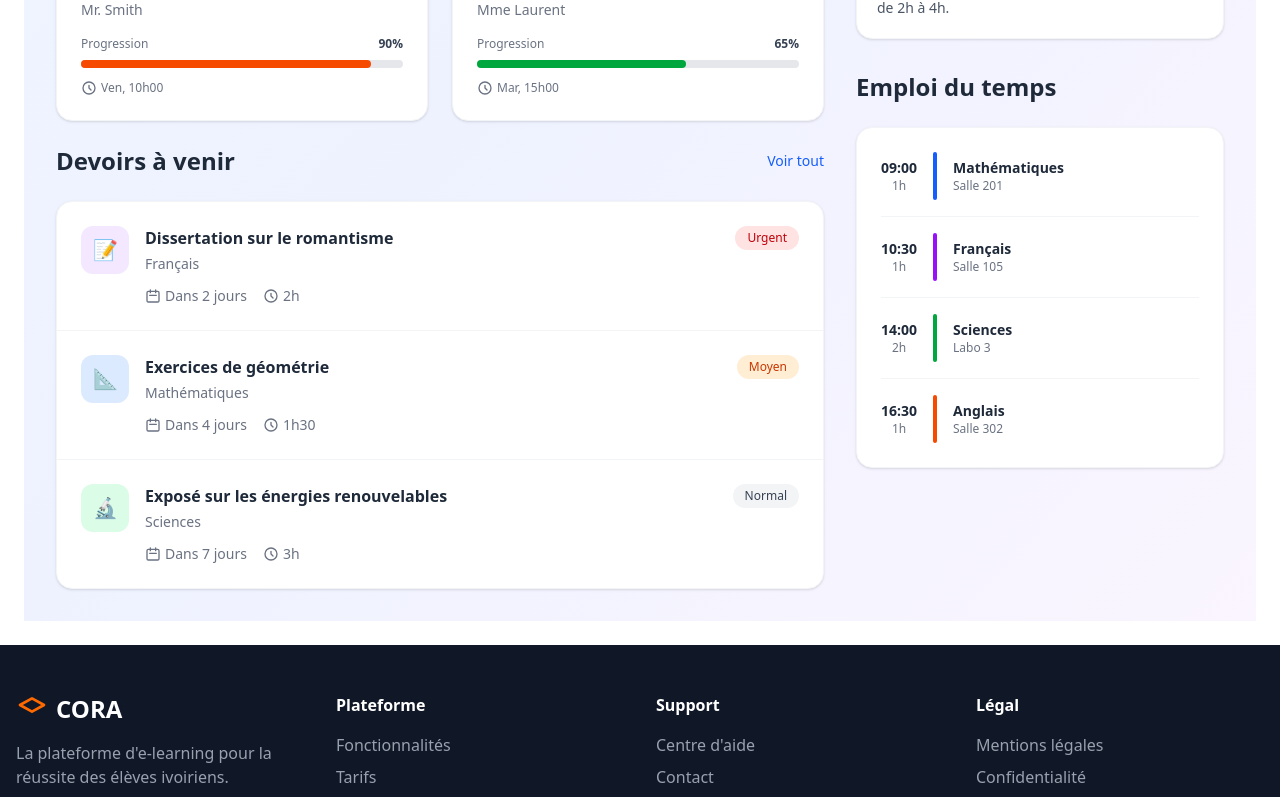
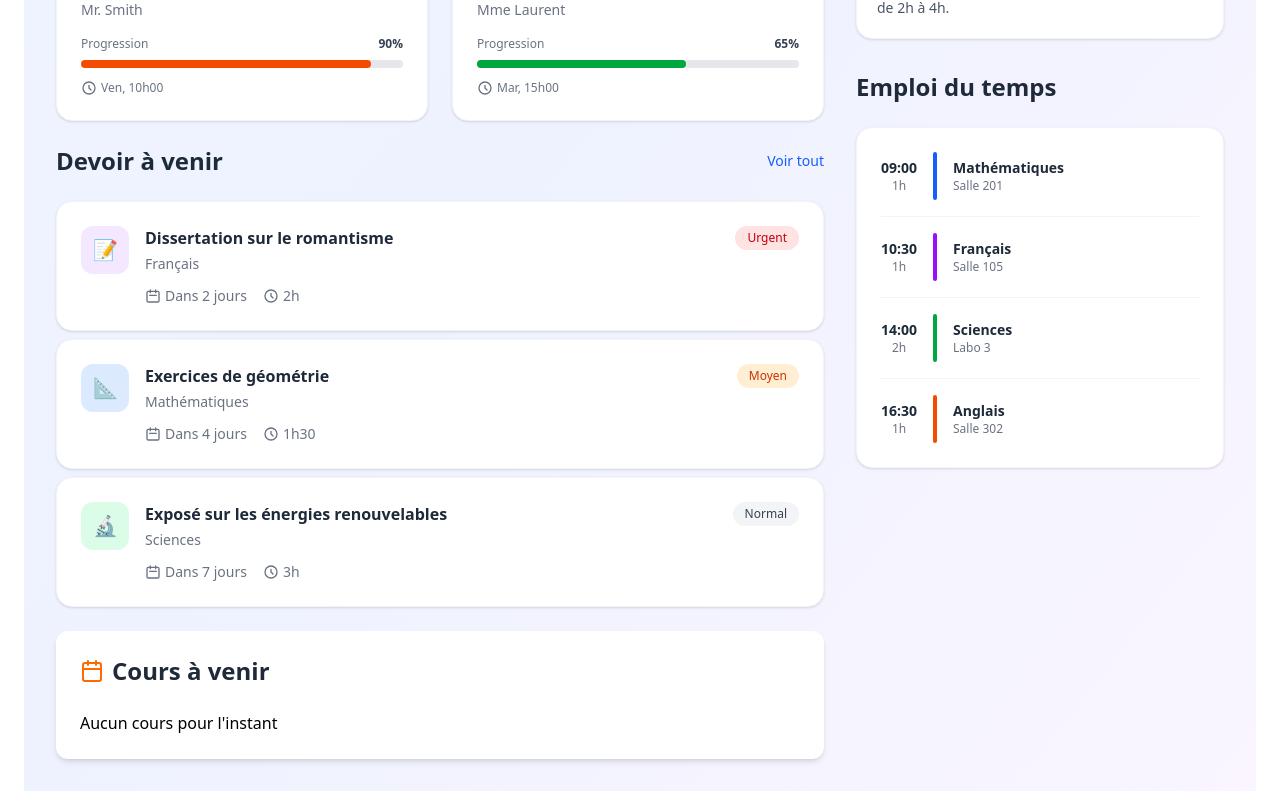
Before and after one commit to Pirate-Yori/CORA, a Vue app in the folder cora-frontend/: page /dashboard2 in a window 1280 px wide. Shown: the part 874-1671 px from the top of the page. Built offline with nearby package versions, Linux system fonts and the light colour scheme.

Commit message:
[ADD] ajout des composants CourCard, CoursListe, DevoirCard, DevoirsListe et mise à jour des modèles Matiere, Devoir et Cours

```diff
--- /dev/null
+++ b/cora-frontend/src/components/cours/CourCard.vue
@@ -0,0 +1,34 @@
+<template>
+  <div class="flex items-center gap-4 p-4 bg-gray-50 rounded-lg hover:bg-gray-100 transition-colors">
+    <div
+      :class="[
+        'w-12 h-12 rounded-lg flex items-center justify-center',
+        cours.type === 'live' ? 'bg-red-100' :
+        cours.type === 'evaluation' ? 'bg-yellow-100' : 'bg-blue-100'
+      ]"
+    >
+      <Video v-if="cours.type === 'live'" class="text-red-600" />
+      <FileText v-else-if="cours.type === 'evaluation'" class="text-yellow-600" />
+      <Video v-else class="text-blue-600" />
+    </div>
+    <div class="flex-1">
+      <h3 class="font-semibold text-gray-800">{{ cours.titre }}</h3>
+      <p class="text-sm text-gray-600">{{ cours.matiere }}</p>
+    </div>
+    <div class="text-right">
+      <p class="text-sm font-semibold text-gray-800">{{ cours.date }}</p>
+      <p class="text-sm text-gray-600">{{ cours.heure }}</p>
+    </div>
+  </div>
+</template>
+
+<script setup lang="ts">
+import { Video, FileText } from 'lucide-vue-next';
+
+defineProps({
+  cours: {
+    type: Object,
+    required: true
+  }
+});
+</script>
--- /dev/null
+++ b/cora-frontend/src/components/cours/CoursListe.vue
@@ -0,0 +1,30 @@
+<script setup lang="ts">
+import type { Cours } from "@/types";
+import { computed } from "vue";
+import CourCard from "./CourCard.vue";
+import { Calendar } from "lucide-vue-next";
+
+const props = defineProps<{
+  cours: Cours[];
+  titre: string;
+  loading: boolean;
+}>();
+const hasCours = computed(() => props.cours && props.cours.length > 0);
+</script>
+<template>
+  <div class="bg-white rounded-xl shadow-md p-6">
+    <h2 class="text-2xl font-bold text-gray-800 mb-6 flex items-center gap-2">
+      <Calendar class="text-orange-500" />
+      {{titre}}
+    </h2>
+    <div v-if="loading">
+        <span></span>
+    </div>
+    <div v-else-if="!hasCours">
+        <p>Aucun cours pour l'instant</p>
+    </div>
+    <div class="space-y-3" v-else>
+      <CourCard v-for="(item, index) in cours" :key="index" :cours="item" />
+    </div>
+  </div>
+</template>
--- /dev/null
+++ b/cora-frontend/src/components/devoir/DevoirCard.vue
@@ -0,0 +1,80 @@
+<script setup lang="ts">
+import type { Devoir } from "@/types";
+
+const props = defineProps<{ devoir: Devoir }>();
+</script>
+
+<template>
+  <div
+    class=" mb-2 bg-white rounded-2xl shadow-sm border border-gray-100 divide-y divide-gray-100"
+  >
+    <div class="p-6  hover:bg-gray-50 transition-colors cursor-pointer">
+      <div class="flex items-start gap-4">
+        <div
+          :class="[
+            'w-12 h-12 rounded-xl flex items-center justify-center shrink-0',
+            devoir.colorBg,
+          ]"
+        >
+          <span class="text-xl">{{ devoir.icon }}</span>
+        </div>
+
+        <div class="flex-1 min-w-0">
+          <div class="flex items-start justify-between mb-2">
+            <div>
+              <h4 class="text-base font-semibold text-gray-800 mb-1">
+                {{ devoir.titre }}
+              </h4>
+              <p class="text-sm text-gray-500">
+                {{ devoir.matiere }}
+              </p>
+            </div>
+            <span
+              :class="[
+                'px-3 py-1 rounded-full text-xs font-medium whitespace-nowrap',
+                devoir.priorityColor,
+              ]"
+            >
+              {{ devoir.priorite }}
+            </span>
+          </div>
+
+          <div class="flex items-center gap-4 text-sm text-gray-500 mt-3">
+            <span class="flex items-center gap-1">
+              <svg
+                class="w-4 h-4"
+                fill="none"
+                stroke="currentColor"
+                viewBox="0 0 24 24"
+              >
+                <path
+                  stroke-linecap="round"
+                  stroke-linejoin="round"
+                  stroke-width="2"
+                  d="M8 7V3m8 4V3m-9 8h10M5 21h14a2 2 0 002-2V7a2 2 0 00-2-2H5a2 2 0 00-2 2v12a2 2 0 002 2z"
+                />
+              </svg>
+              {{ devoir.dateRemise }}
+            </span>
+            <span class="flex items-center gap-1">
+              <svg
+                class="w-4 h-4"
+                fill="none"
+                stroke="currentColor"
+                viewBox="0 0 24 24"
+              >
+                <path
+                  stroke-linecap="round"
+                  stroke-linejoin="round"
+                  stroke-width="2"
+                  d="M12 8v4l3 3m6-3a9 9 0 11-18 0 9 9 0 0118 0z"
+                />
+              </svg>
+              {{ devoir.tempsEstime }}
+            </span>
+          </div>
+        </div>
+      </div>
+    </div>
+  </div>
+</template>
--- /dev/null
+++ b/cora-frontend/src/components/devoir/DevoirsListe.vue
@@ -0,0 +1,37 @@
+<script setup lang="ts">
+import type { Devoir } from "@/types";
+import { computed } from "vue";
+import DevoirCard from "./DevoirCard.vue";
+
+const props = defineProps<{
+  devoirs: Devoir[];
+  titre: string;
+  loading: boolean;
+}>();
+
+const hasDevoires = computed(() => props.devoirs && props.devoirs.length > 0);
+defineEmits(["open-devoir"]);
+</script>
+<template>
+  <div class="flex items-center justify-between mb-6">
+    <h3 class="text-2xl font-bold text-gray-800">{{ titre }}</h3>
+    <button
+      class="text-blue-600 hover:text-blue-700 text-sm font-medium transition-colors"
+    >
+      Voir tout
+    </button>
+  </div>
+  <div v-if="loading">
+    <span class=""></span>
+  </div>
+  <div v-else-if="!hasDevoires">
+    <p>Aucun devoir disponible pour l'instant</p>
+  </div>
+  <div v-else class="gap-6">
+    <DevoirCard
+      v-for="(item, index) in devoirs"
+      :devoir="item"
+      :key="index"
+    />
+  </div>
+</template>
--- a/cora-frontend/src/components/matiere/MatiereCard.vue
+++ b/cora-frontend/src/components/matiere/MatiereCard.vue
@@ -1,6 +1,5 @@
 <script setup lang="ts">
-import type { Matiere } from '@/types';
-
+import type { Matiere } from "@/types";
 
 const props = defineProps<{ matiere: Matiere }>();
 </script>
--- a/cora-frontend/src/components/matiere/MatiereListe.vue
+++ b/cora-frontend/src/components/matiere/MatiereListe.vue
@@ -7,6 +7,8 @@ const props = defineProps<{
   titre: string;
   loading: boolean;
 }>();
+
+defineEmits(["open-matiere"]);
 
 //computed
 const hasMatierers = computed(
@@ -35,9 +37,10 @@ const hasMatierers = computed(
   </p>
   <div v-else class="grid grid-cols-1 md:grid-cols-2 gap-6">
     <MatiereCard
-      v-for="matiere in matieres"
-      :key="matiere.id"
+      v-for="(matiere,index) in matieres"
+      :key="index"
       :matiere="matiere"
+      @click="$emit('open-matiere', matiere)"
     />
   </div>
 </template>
--- a/cora-frontend/src/types/index.ts
+++ b/cora-frontend/src/types/index.ts
@@ -1,6 +1,8 @@
 //Models
 export * from './models/User'
-export * from './models/matiere'
+export * from './models/Matiere'
+export * from './models/Devoir'
+export * from './models/Cours'
 
 // API
 export * from './api/error'
--- a/cora-frontend/src/views/dasboard/LandingView.vue
+++ b/cora-frontend/src/views/dasboard/LandingView.vue
@@ -142,98 +142,17 @@
             :matieres="matieres"
             titre="vos matiere"
             :loading="false"
+            @open-matiere="handleMatier"
           />
 
           <!-- Devoirs à venir -->
-          <section>
-            <div class="flex items-center justify-between mb-6">
-              <h3 class="text-2xl font-bold text-gray-800">Devoirs à venir</h3>
-              <button
-                class="text-blue-600 hover:text-blue-700 text-sm font-medium transition-colors"
-              >
-                Voir tout
-              </button>
-            </div>
+          <DevoirsListe
+            :devoirs="devoirs"
+            titre="Devoir à venir"
+            :loading="false"
+          />
 
-            <div
-              class="bg-white rounded-2xl shadow-sm border border-gray-100 divide-y divide-gray-100"
-            >
-              <div
-                v-for="devoir in devoirs"
-                :key="devoir.id"
-                class="p-6 hover:bg-gray-50 transition-colors cursor-pointer"
-              >
-                <div class="flex items-start gap-4">
-                  <div
-                    :class="[
-                      'w-12 h-12 rounded-xl flex items-center justify-center flex-shrink-0',
-                      devoir.colorBg,
-                    ]"
-                  >
-                    <span class="text-xl">{{ devoir.icon }}</span>
-                  </div>
-
-                  <div class="flex-1 min-w-0">
-                    <div class="flex items-start justify-between mb-2">
-                      <div>
-                        <h4 class="text-base font-semibold text-gray-800 mb-1">
-                          {{ devoir.titre }}
-                        </h4>
-                        <p class="text-sm text-gray-500">
-                          {{ devoir.matiere }}
-                        </p>
-                      </div>
-                      <span
-                        :class="[
-                          'px-3 py-1 rounded-full text-xs font-medium whitespace-nowrap',
-                          devoir.priorityColor,
-                        ]"
-                      >
-                        {{ devoir.priorite }}
-                      </span>
-                    </div>
-
-                    <div
-                      class="flex items-center gap-4 text-sm text-gray-500 mt-3"
-                    >
-                      <span class="flex items-center gap-1">
-                        <svg
-                          class="w-4 h-4"
-                          fill="none"
-                          stroke="currentColor"
-                          viewBox="0 0 24 24"
-                        >
-                          <path
-                            stroke-linecap="round"
-                            stroke-linejoin="round"
-                            stroke-width="2"
-                            d="M8 7V3m8 4V3m-9 8h10M5 21h14a2 2 0 002-2V7a2 2 0 00-2-2H5a2 2 0 00-2 2v12a2 2 0 002 2z"
-                          />
-                        </svg>
-                        {{ devoir.dateRemise }}
-                      </span>
-                      <span class="flex items-center gap-1">
-                        <svg
-                          class="w-4 h-4"
-                          fill="none"
-                          stroke="currentColor"
-                          viewBox="0 0 24 24"
-                        >
-                          <path
-                            stroke-linecap="round"
-                            stroke-linejoin="round"
-                            stroke-width="2"
-                            d="M12 8v4l3 3m6-3a9 9 0 11-18 0 9 9 0 0118 0z"
-                          />
-                        </svg>
-                        {{ devoir.tempsEstime }}
-                      </span>
-                    </div>
-                  </div>
-                </div>
-              </div>
-            </div>
-          </section>
+          <CoursListe :cours="[]" :loading="false" titre="Cours à venir" />
         </div>
 
         <!-- Colonne de droite (1/3) -->
@@ -251,7 +170,7 @@
                 <div class="flex items-start gap-3 mb-3">
                   <div
                     :class="[
-                      'w-10 h-10 rounded-full flex items-center justify-center flex-shrink-0',
+                      'w-10 h-10 rounded-full flex items-center justify-center shrink-0',
                       annonce.colorBg,
                     ]"
                   >
@@ -322,10 +241,15 @@
 </template>
 
 <script setup lang="ts">
+import CoursListe from "@/components/cours/CoursListe.vue";
+import DevoirsListe from "@/components/devoir/DevoirsListe.vue";
 import MatiereListe from "@/components/matiere/MatiereListe.vue";
-import type { Matiere } from "@/types";
+import type { Devoir, Matiere } from "@/types";
 import { ref } from "vue";
 
+const handleMatier = (matiere: Matiere) => {
+  console.log("matier cliclé", matiere);
+};
 // Données utilisateur
 const user = ref({
   prenom: "Jean",
@@ -395,7 +319,7 @@ const matieres = ref<Matiere[]>([
 ]);
 
 // Devoirs
-const devoirs = ref([
+const devoirs = ref<Devoir[]>([
   {
     id: 1,
     titre: "Dissertation sur le romantisme",
```
Also changed, not shown: cora-frontend/src/types/models/Cours.ts (added, +7 -0 lines), cora-frontend/src/types/models/Devoir.ts (added, +11 -0 lines), cora-frontend/src/types/models/Matiere.ts (renamed from cora-frontend/src/types/models/matiere.ts).
